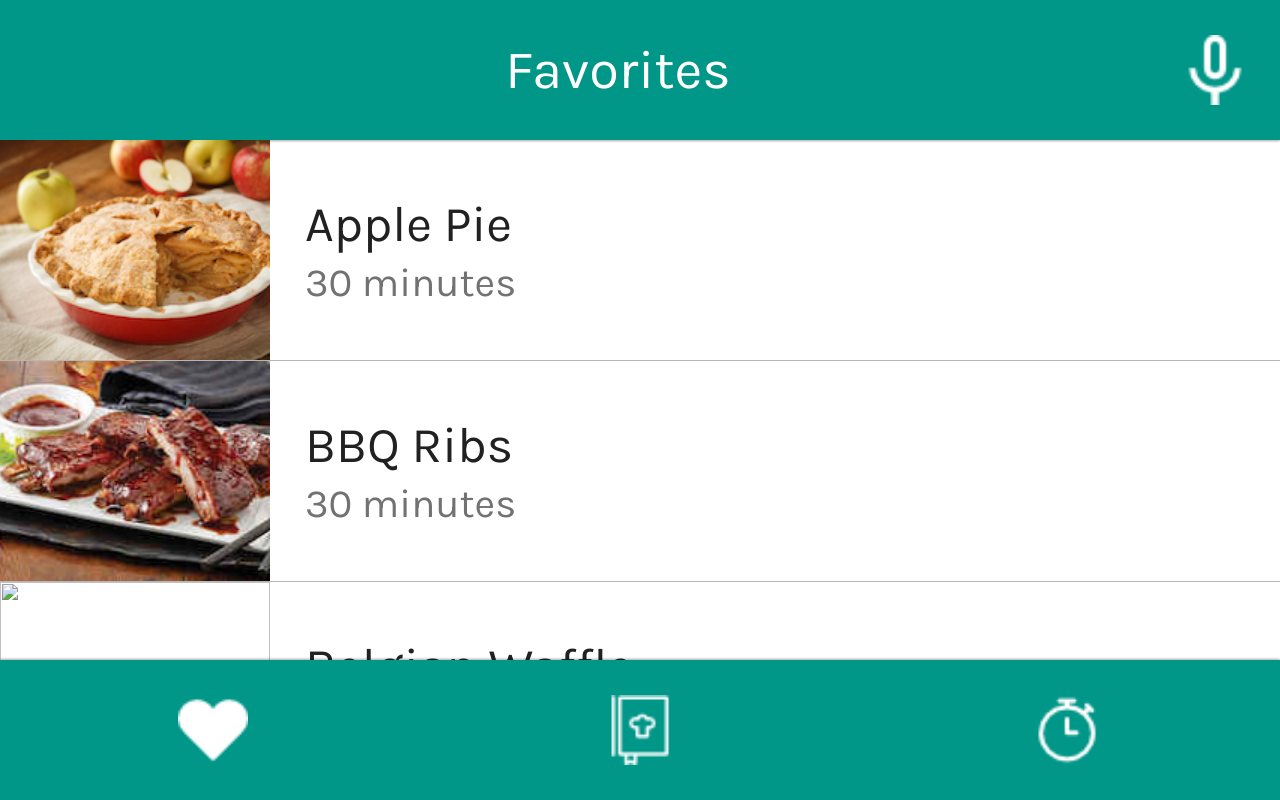
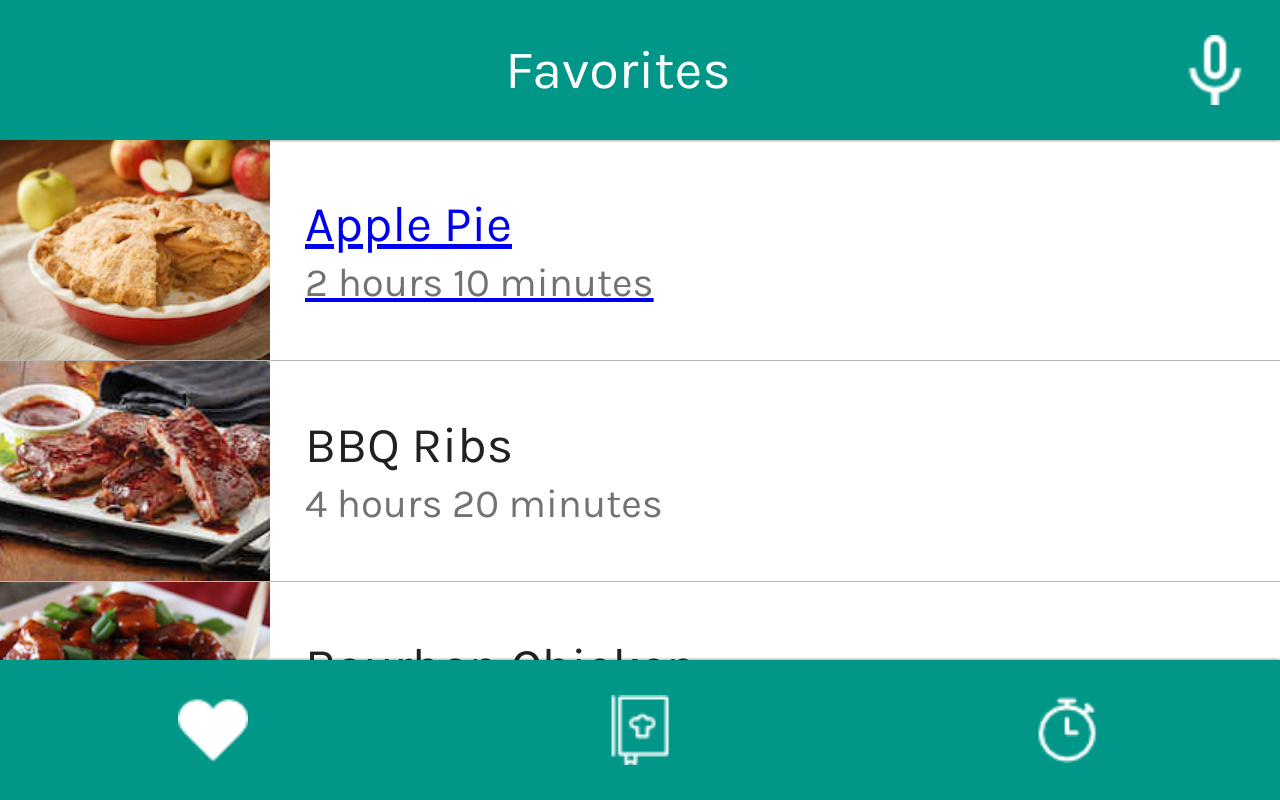
Before and after one commit to dojiboy9/cooking-assistant-app, a plain HTML site: page Website/index.html in a window 1280 px wide. Drawn offline with Linux system fonts and the light colour scheme.

Commit message:
fixed splash screen

```diff
--- a/Website/index.html
+++ b/Website/index.html
@@ -19,31 +19,25 @@
 			</div>
 
 			<div class="content">
+				<!-- Remove this a-tag.. just testing splash screen! -->
+				<a href="splash.html">
 					<div class="list-item">
 						<div class="list-photo" >
 							<img src="static/apple_pie.jpg">
 						</div>
 						<div class="list-info" >
 							<p class="list-name"> Apple Pie </p>
-						<p class="list-time"> 30 minutes </p>
+							<p class="list-time"> 2 hours 10 minutes </p>
 						</div>
 					</div>
+				</a>
 				<div class="list-item">
 					<div class="list-photo" >
 						<img src="static/bbq_ribs.jpg">
 					</div>
 					<div class="list-info" >
 						<p class="list-name"> BBQ Ribs </p>
-						<p class="list-time"> 30 minutes </p>
-					</div>
-				</div>
-				<div class="list-item">
-					<div class="list-photo" >
-						<img src="static/belgian_waffle.png">
-					</div>
-					<div class="list-info" >
-						<p class="list-name"> Belgian Waffle </p>
-						<p class="list-time"> 30 minutes </p>
+						<p class="list-time"> 4 hours 20 minutes </p>
 					</div>
 				</div>
 				<div class="list-item">
@@ -52,7 +46,7 @@
 					</div>
 					<div class="list-info" >
 						<p class="list-name"> Bourbon Chicken </p>
-						<p class="list-time"> 30 minutes </p>
+						<p class="list-time"> 1 hour 15 minutes </p>
 					</div>
 				</div>
 				<div class="list-item">
@@ -61,7 +55,7 @@
 					</div>
 					<div class="list-info" >
 						<p class="list-name"> Butter Chicken </p>
-						<p class="list-time"> 30 minutes </p>
+						<p class="list-time"> 1 hour 5 minutes </p>
 					</div>
 				</div>
 				<div class="list-item">
@@ -70,7 +64,7 @@
 					</div>
 					<div class="list-info" >
 						<p class="list-name"> Chicken Marengo </p>
-						<p class="list-time"> 30 minutes </p>
+						<p class="list-time"> 1 hour 20 minutes </p>
 					</div>
 				</div>
 				<div class="list-item">
@@ -79,7 +73,7 @@
 					</div>
 					<div class="list-info" >
 						<p class="list-name"> Chicken Tikka Masala </p>
-						<p class="list-time"> 30 minutes </p>
+						<p class="list-time"> 1 hour 35 minutes </p>
 					</div>
 				</div>
 				<div class="list-item">
@@ -88,7 +82,7 @@
 					</div>
 					<div class="list-info" >
 						<p class="list-name"> Cinnamon Buns </p>
-						<p class="list-time"> 30 minutes </p>
+						<p class="list-time"> 2 hours 40 minutes </p>
 					</div>
 				</div>
 				<div class="list-item">
@@ -97,7 +91,7 @@
 					</div>
 					<div class="list-info" >
 						<p class="list-name"> Creamy Mushroom Soup </p>
-						<p class="list-time"> 30 minutes </p>
+						<p class="list-time"> 25 minutes </p>
 					</div>
 				</div>
 				<a href="fruit_salad.html">
@@ -107,7 +101,7 @@
 						</div>
 						<div class="list-info" >
 							<p class="list-name"> Easy Fruit Salad </p>
-							<p class="list-time"> 30 minutes </p>
+							<p class="list-time"> 35 minutes </p>
 						</div>
 					</div>
 				</a>
@@ -117,7 +111,7 @@
 					</div>
 					<div class="list-info" >
 						<p class="list-name"> Goulash </p>
-						<p class="list-time"> 30 minutes </p>
+						<p class="list-time"> 2 hours 30 minutes </p>
 					</div>
 				</div>
 				<div class="list-item">
@@ -126,7 +120,7 @@
 					</div>
 					<div class="list-info" >
 						<p class="list-name"> Grilled Salmon </p>
-						<p class="list-time"> 30 minutes </p>
+						<p class="list-time"> 45 minutes </p>
 					</div>
 				</div>
 				<div class="list-item">
@@ -135,7 +129,7 @@
 					</div>
 					<div class="list-info" >
 						<p class="list-name"> 4 Cheese Lasagna </p>
-						<p class="list-time"> 30 minutes </p>
+						<p class="list-time"> 1 hour 5 minutes </p>
 					</div>
 				</div>
 				<div class="list-item">
@@ -144,7 +138,7 @@
 					</div>
 					<div class="list-info" >
 						<p class="list-name"> Orange Chicken </p>
-						<p class="list-time"> 30 minutes </p>
+						<p class="list-time"> 50 minutes </p>
 					</div>
 				</div>
 				<div class="list-item">
@@ -153,7 +147,7 @@
 					</div>
 					<div class="list-info" >
 						<p class="list-name"> Fluffy Pancakes </p>
-						<p class="list-time"> 30 minutes </p>
+						<p class="list-time"> 25 minutes </p>
 					</div>
 				</div>
 				<div class="list-item">
@@ -162,7 +156,7 @@
 					</div>
 					<div class="list-info" >
 						<p class="list-name"> Spaghetti Bolognese </p>
-						<p class="list-time"> 30 minutes </p>
+						<p class="list-time"> 50 minutes </p>
 					</div>
 				</div>
 				<div class="list-item">
@@ -171,7 +165,7 @@
 					</div>
 					<div class="list-info" >
 						<p class="list-name"> Tiramisu </p>
-						<p class="list-time"> 30 minutes </p>
+						<p class="list-time"> 1 hour 10 minutes </p>
 					</div>
 				</div>
 
--- a/Website/static/cook_style.css
+++ b/Website/static/cook_style.css
@@ -19,6 +19,7 @@ body, html {
 	margin: 0px;
 	padding: 0px;
 	width: 100%;
+	height: 100%;
 
 	font-family: 'Montserrat', sans-serif;
 	font-family: 'Karla', sans-serif;
@@ -37,8 +38,12 @@ body, html {
 	background-color: #b2dfdb;
 }
 
+.splash-container img {
+	width: 700px;
+}
+
 .app-name {
-	font-size: 40px;
+	font-size: 130px;
 	color: #00796b;
 	font-family: 'Pacifico', cursive;
 }
```
Also changed, not shown: 2 other files. Lines whose indentation alone changed are shown as unchanged.
